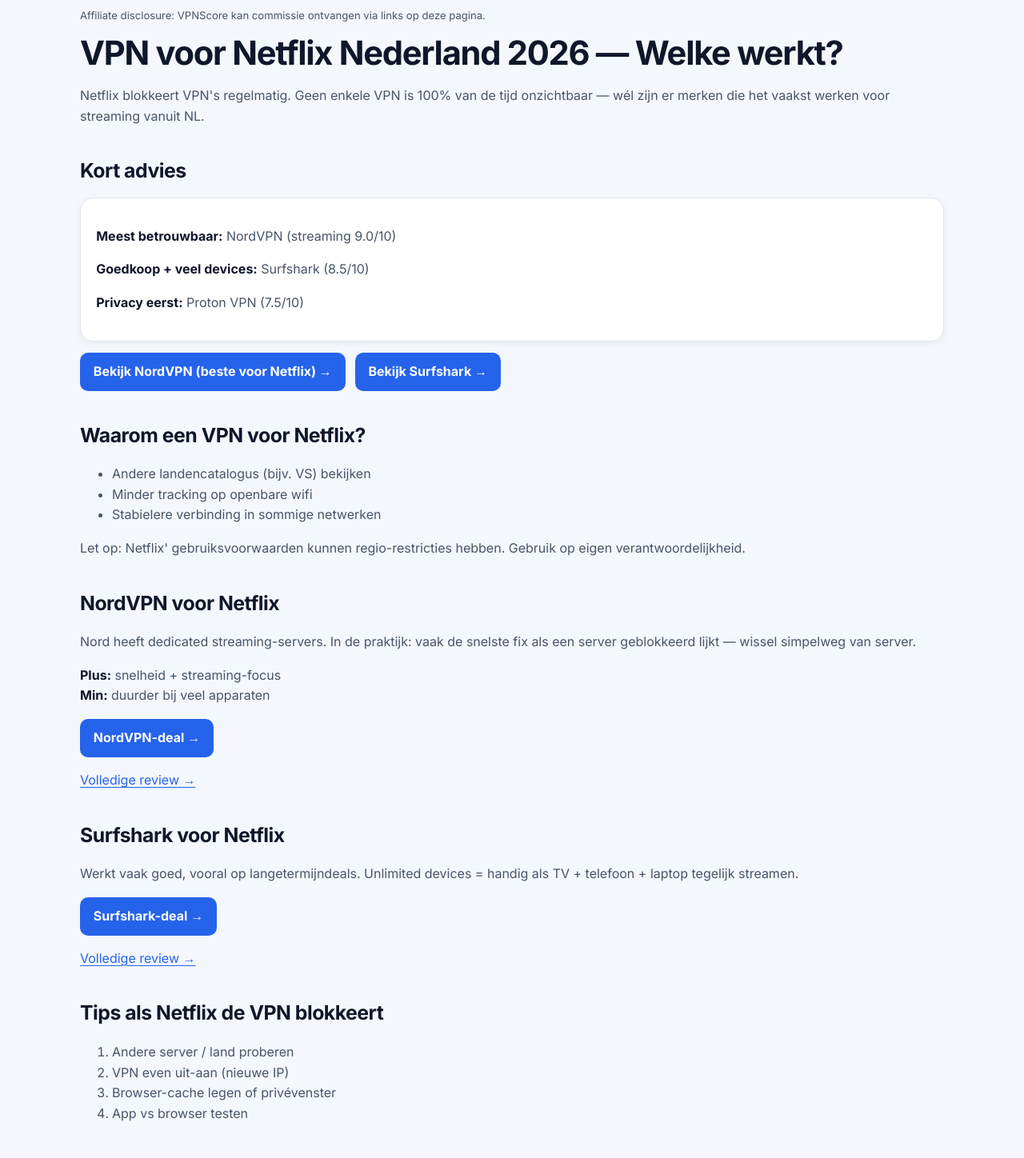
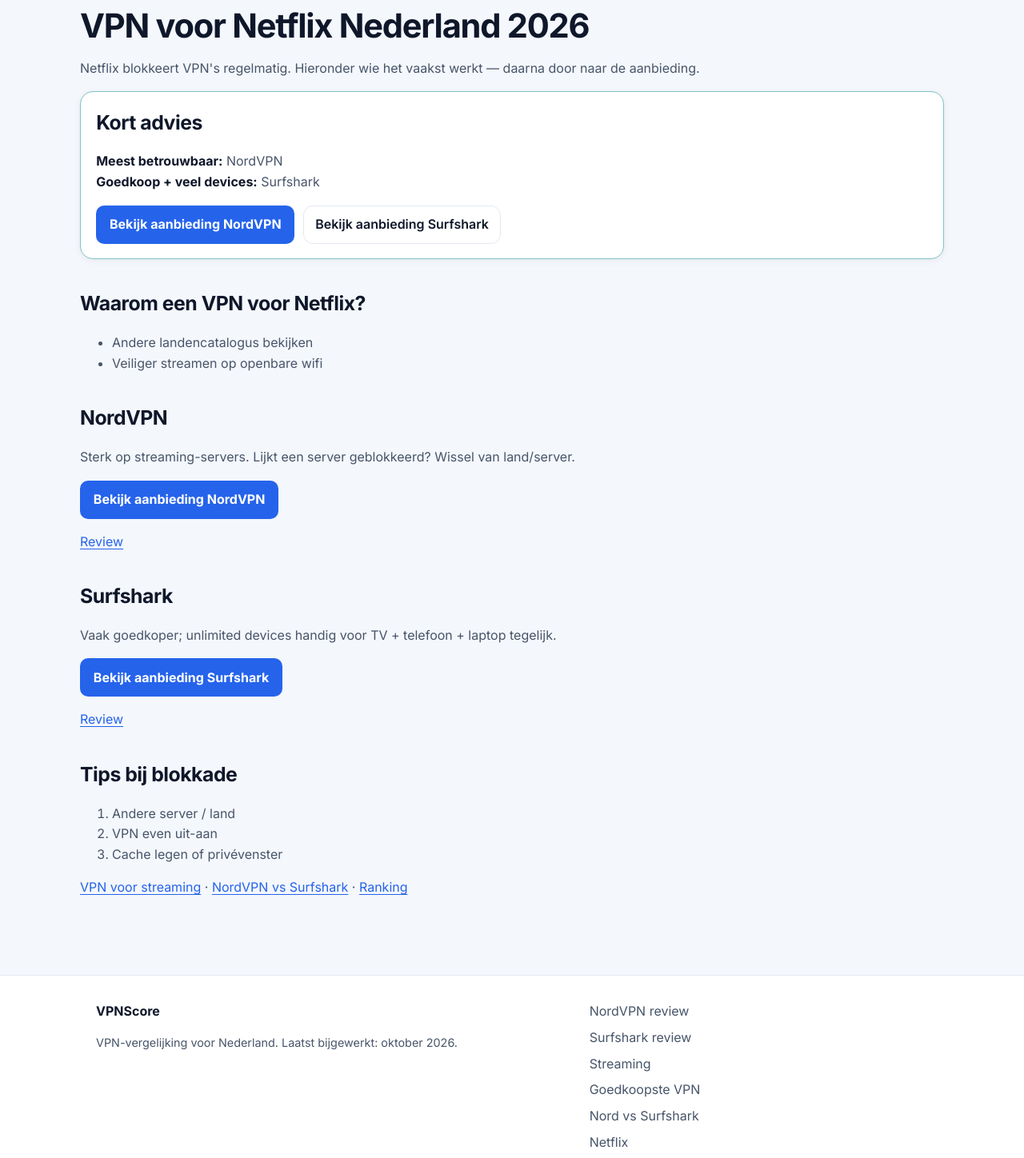
Before and after one commit to jessedkramer/vpnscore, a Next.js app: page /vpn-netflix in a window 1280 px wide. Shown: the part 80-1528 px from the top of the page at 80% size. Built offline with nearby package versions, Linux system fonts and the light colour scheme.

Commit message:
copy: Netflix-lander korter, CTAs bekijk aanbieding, geen extra disclosure

```diff
--- a/app/vpn-netflix/page.tsx
+++ b/app/vpn-netflix/page.tsx
@@ -4,77 +4,77 @@
 export const metadata = {
   title: "VPN voor Netflix Nederland 2026 | VPNScore",
   description:
-    "Welke VPN werkt voor Netflix in Nederland? Vergelijk NordVPN en Surfshark voor streaming.",
+    "Welke VPN werkt voor Netflix in Nederland? NordVPN vs Surfshark — ranking en aanbiedingen.",
 };
 
 export default function Page() {
   return (
     <>
-<p className="disclosure" style={{ borderTop: "none", marginTop: 0, paddingTop: 0 }}>
-        Affiliate disclosure: VPNScore kan commissie ontvangen via links op deze pagina.
-      </p>
-      <h1>VPN voor Netflix Nederland 2026 — Welke werkt?</h1>
-      <p>
-        Netflix blokkeert VPN's regelmatig. Geen enkele VPN is 100% van de tijd onzichtbaar — wél zijn er
-        merken die het vaakst werken voor streaming vanuit NL.
+      <h1>VPN voor Netflix Nederland 2026</h1>
+      <p className="muted">
+        Netflix blokkeert VPN's regelmatig. Hieronder wie het vaakst werkt — daarna door naar de
+        aanbieding.
       </p>
 
-      <h2>Kort advies</h2>
-      <div className="card">
-        <p><strong>Meest betrouwbaar:</strong> NordVPN (streaming 9.0/10)</p>
-        <p><strong>Goedkoop + veel devices:</strong> Surfshark (8.5/10)</p>
-        <p><strong>Privacy eerst:</strong> Proton VPN (7.5/10)</p>
-      </div>
-      <div style={{ display: "flex", gap: "0.75rem", flexWrap: "wrap" }}>
-        <a className="btn" href={AFFILIATE.nord}>Bekijk NordVPN (beste voor Netflix) →</a>
-        <a className="btn" href={AFFILIATE.surfshark}>Bekijk Surfshark →</a>
+      <div className="card card-winner">
+        <h2 style={{ marginTop: 0 }}>Kort advies</h2>
+        <p>
+          <strong>Meest betrouwbaar:</strong> NordVPN
+          <br />
+          <strong>Goedkoop + veel devices:</strong> Surfshark
+        </p>
+        <div className="actions">
+          <a className="btn" href={AFFILIATE.nord}>
+            Bekijk aanbieding NordVPN
+          </a>
+          <a className="btn-ghost" href={AFFILIATE.surfshark}>
+            Bekijk aanbieding Surfshark
+          </a>
+        </div>
       </div>
 
       <h2>Waarom een VPN voor Netflix?</h2>
       <ul>
-        <li>Andere landencatalogus (bijv. VS) bekijken</li>
-        <li>Minder tracking op openbare wifi</li>
-        <li>Stabielere verbinding in sommige netwerken</li>
+        <li>Andere landencatalogus bekijken</li>
+        <li>Veiliger streamen op openbare wifi</li>
       </ul>
-      <p>Let op: Netflix' gebruiksvoorwaarden kunnen regio-restricties hebben. Gebruik op eigen verantwoordelijkheid.</p>
 
-      <h2>NordVPN voor Netflix</h2>
+      <h2>NordVPN</h2>
       <p>
-        Nord heeft dedicated streaming-servers. In de praktijk: vaak de snelste fix als een server geblokkeerd
-        lijkt — wissel simpelweg van server.
+        Sterk op streaming-servers. Lijkt een server geblokkeerd? Wissel van land/server.
       </p>
-      <p><strong>Plus:</strong> snelheid + streaming-focus<br /><strong>Min:</strong> duurder bij veel apparaten</p>
-      <a className="btn" href={AFFILIATE.nord}>NordVPN-deal →</a>
-      <p><Link href="/reviews/nordvpn">Volledige review →</Link></p>
+      <a className="btn" href={AFFILIATE.nord}>
+        Bekijk aanbieding NordVPN
+      </a>
+      <p>
+        <Link href="/reviews/nordvpn">Review</Link>
+      </p>
 
-      <h2>Surfshark voor Netflix</h2>
+      <h2>Surfshark</h2>
       <p>
-        Werkt vaak goed, vooral op langetermijndeals. Unlimited devices = handig als TV + telefoon + laptop
-        tegelijk streamen.
+        Vaak goedkoper; unlimited devices handig voor TV + telefoon + laptop tegelijk.
       </p>
-      <a className="btn" href={AFFILIATE.surfshark}>Surfshark-deal →</a>
-      <p><Link href="/reviews/surfshark">Volledige review →</Link></p>
+      <a className="btn" href={AFFILIATE.surfshark}>
+        Bekijk aanbieding Surfshark
+      </a>
+      <p>
+        <Link href="/reviews/surfshark">Review</Link>
+      </p>
 
-      <h2>Tips als Netflix de VPN blokkeert</h2>
+      <h2>Tips bij blokkade</h2>
       <ol>
-        <li>Andere server / land proberen</li>
-        <li>VPN even uit-aan (nieuwe IP)</li>
-        <li>Browser-cache legen of privévenster</li>
-        <li>App vs browser testen</li>
+        <li>Andere server / land</li>
+        <li>VPN even uit-aan</li>
+        <li>Cache legen of privévenster</li>
       </ol>
 
-      <h2>FAQ</h2>
       <p>
-        <strong>Welke VPN is het best voor Netflix NL?</strong>
-        <br />
-        Voor betrouwbaarheid: NordVPN. Voor budget/gezin: Surfshark.
+        <Link href="/vpn-streaming">VPN voor streaming</Link>
+        {" · "}
+        <Link href="/nordvpn-vs-surfshark">NordVPN vs Surfshark</Link>
+        {" · "}
+        <Link href="/">Ranking</Link>
       </p>
-      <p>
-        <strong>Werkt een gratis VPN voor Netflix?</strong>
-        <br />
-        Meestal slecht (traag, snel geblokkeerd, privacy-risico). Niet aan te raden.
-      </p>
-      <p className="disclosure">Laatst bijgewerkt: oktober 2026 · Placeholders: #AFFILIATE_NORD / #AFFILIATE_SURFSHARK</p>
     </>
   );
 }
```
